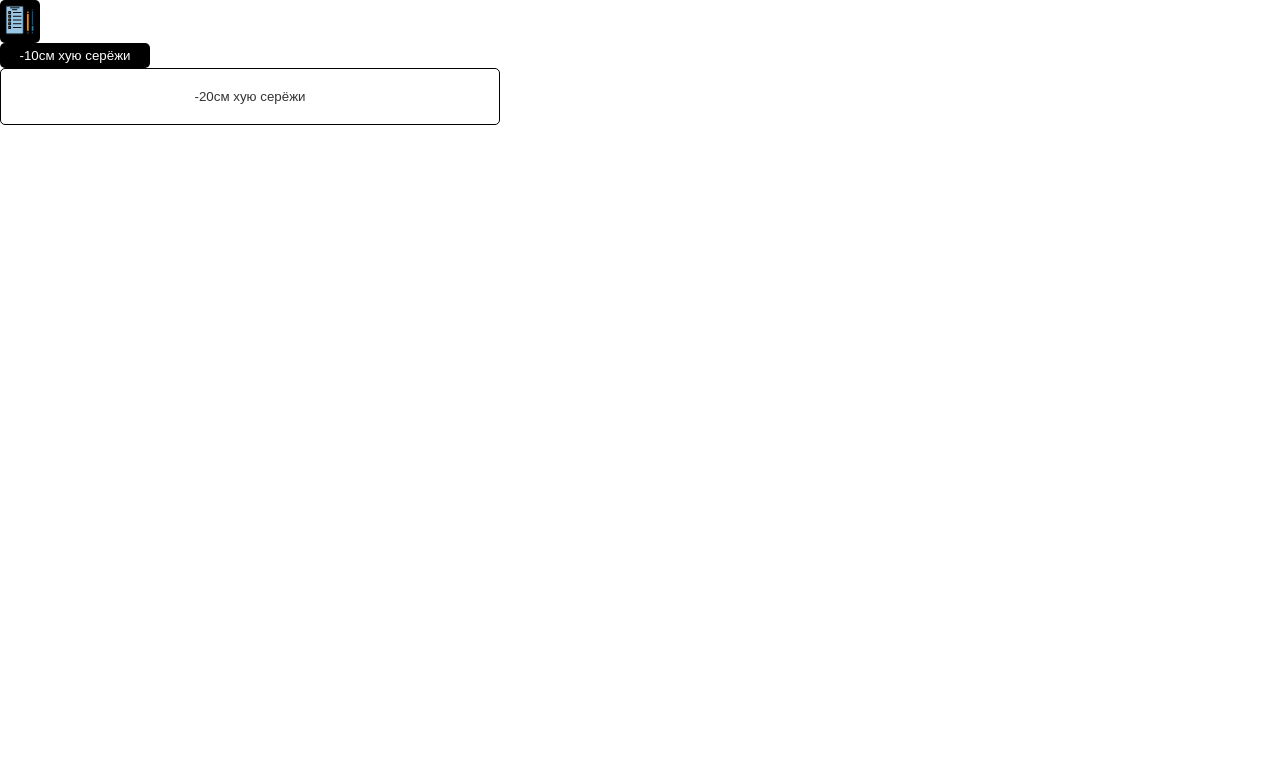
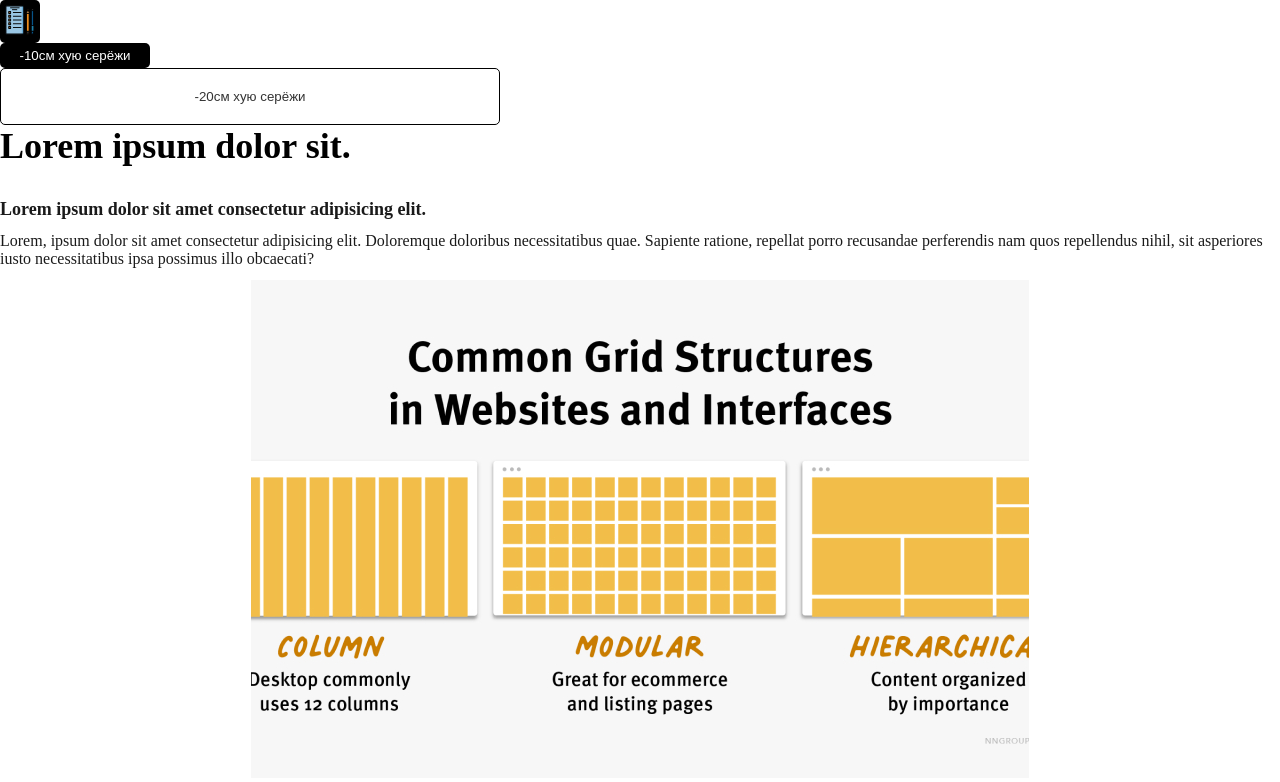
Before and after one commit to Zmeev06/Articles_vebPractic, a React (Vite) app: page / in a window 1280 px wide. Shown: the top 782 px of the page. Built offline with nearby package versions, Linux system fonts and the light colour scheme.

Commit message:
feat: article

```diff
--- a/src/app/App.tsx
+++ b/src/app/App.tsx
@@ -23,6 +23,25 @@ export const App = () => {
       >
         -20см хую серёжи
       </TextButton>
+      <div className="root">
+        <h1 className="title">Lorem ipsum dolor sit.</h1>
+        <h2 className="subtitle">
+          Lorem ipsum dolor sit amet consectetur adipisicing elit.
+        </h2>
+        <p className="text">
+          Lorem, ipsum dolor sit amet consectetur adipisicing elit. Doloremque
+          doloribus necessitatibus quae. Sapiente ratione, repellat porro
+          recusandae perferendis nam quos repellendus nihil, sit asperiores
+          iusto necessitatibus ipsa possimus illo obcaecati?
+        </p>
+        <div className="imgWrap">
+          <img
+            src="../../src/shared/assets/img/testImage.jpg"
+            alt="rararara"
+            className="img"
+          />
+        </div>
+      </div>
     </>
   )
 }
--- a/src/app/styles/index.scss
+++ b/src/app/styles/index.scss
@@ -1,6 +1,44 @@
-@import "normalize";
-@import "vars";
+@import 'normalize';
+@import 'vars';
 
 @tailwind base;
 @tailwind components;
 @tailwind utilities;
+
+.root {
+  width: 100%;
+  min-height: 100vh;
+}
+
+.title {
+  font-size: 36px;
+  font-weight: 700;
+  margin-bottom: 32px;
+}
+
+.subtitle {
+  color: $black;
+  font-size: 18px;
+  font-weight: 700;
+  margin-bottom: 12px;
+}
+
+.text {
+  color: $black;
+  font-size: 16px;
+  font-weight: 400;
+  margin-bottom: 12px;
+}
+
+.imgWrap {
+  max-width: 778px;
+  width: 100%;
+  margin: 12px auto;
+  height: 100%;
+}
+
+.img {
+  width: 100%;
+  height: 100%;
+  object-fit: cover;
+}
--- a/src/app/styles/normalize.scss
+++ b/src/app/styles/normalize.scss
@@ -1,11 +1,10 @@
-
-*{
+* {
   box-sizing: border-box;
   margin: 0;
   padding: 0;
 }
 
-button{
+button {
   background: transparent;
   border: none;
 }
--- a/src/app/styles/vars.scss
+++ b/src/app/styles/vars.scss
@@ -0,0 +1,3 @@
+$lightgray: #c0c5d0;
+$black: #1a1a1a;
+$gray: #667085;
--- a/src/main.tsx
+++ b/src/main.tsx
@@ -1,6 +1,4 @@
 import ReactDOM from 'react-dom/client'
-import { App } from 'app/App.tsx';
+import { App } from 'app/App.tsx'
 
-ReactDOM.createRoot(document.querySelector('#root')!).render(
-    <App />
-)
+ReactDOM.createRoot(document.querySelector('#root')!).render(<App />)
```
Also changed, not shown: src/shared/assets/img/testImage.jpg (added).
